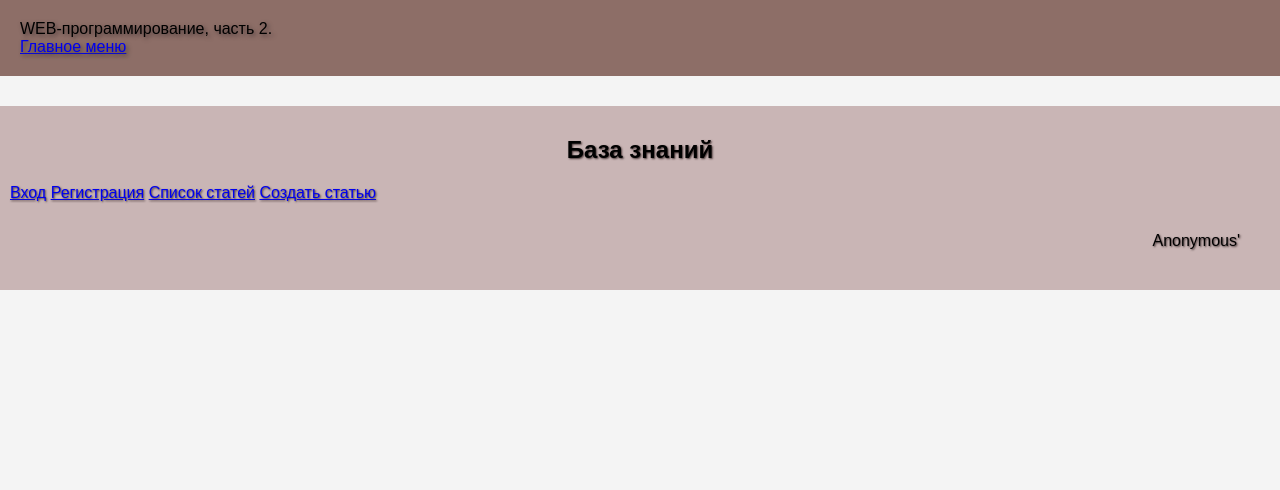
After one commit to onshnkarina/web--programming-labs-2, a Flask app: page /lab8/ in a window 1280 px wide. The commit adds this page. Shown: the top 490 px of the page. Run offline with Flask 3, Linux system fonts and the light colour scheme.

Commit message:
Заготовка к 8й лабораторной

```diff
--- a/app.py
+++ b/app.py
@@ -6,6 +6,7 @@ from lab4 import lab4
 from lab5 import lab5
 from lab6 import lab6
 from lab7 import lab7
+from lab8 import lab8
 from rgz_5 import rgz_5
 import os
 from os import path
@@ -26,6 +27,7 @@ app.register_blueprint(lab4)
 app.register_blueprint(lab5)
 app.register_blueprint(lab6)
 app.register_blueprint(lab7)
+app.register_blueprint(lab8)
 app.register_blueprint(rgz_5)
 
 @app.route("/")
@@ -56,6 +58,7 @@ def menu ():
                 <li><a href="/lab5">Пятая лабораторная</a></li>
                 <li><a href="/lab6">Шестая лабораторная</a></li>
                 <li><a href="/lab7">Седьмая лабораторная</a></li>
+                <li><a href="/lab8">Восьмая лабораторная</a></li>
                 <li><a href="/rgz">РГЗ</a></li>
             </ul>
         </nav>
--- /dev/null
+++ b/lab8.py
@@ -0,0 +1,6 @@
+from flask import Blueprint, render_template, redirect, request, session, current_app
+from werkzeug.security import check_password_hash, generate_password_hash
+lab8 = Blueprint('lab8', __name__)
+@lab8.route('/lab8/')
+def lab():
+    return render_template('lab8/lab8.html')
--- a/templates/lab7/lab7.html
+++ b/templates/lab7/lab7.html
@@ -89,15 +89,18 @@
         <label>
             Название фильма на русском:
             <input type="text" id="title_ru">
+            <div id="title_ru-error" class="error-message"></div>
         </label> <br>
         <label>
             Название фильма на оригинальном языке
             <i>(если фильм русский, оставьте поле пустым):</i>
             <input type="text" id="title">
+            <div id="title-error" class = "error-message"></div>
         </label> <br>
         <label>
             Год выпуска:
             <input type="number" id="year">
+            <div id="year-error" class = "error-message"></div>
         </label> <br>
         <label>
             Описание:
--- /dev/null
+++ b/templates/lab8/lab8.html
@@ -0,0 +1,16 @@
+{% extends 'base.html' %}
+
+{% block lab %}Лабораторная работа 8{% endblock %}
+
+{% block main %}
+<h2 style="text-align: center;"> База знаний</h2>
+<div class="block-container">
+    <a href="{{ url_for('lab8.login') }}" class="block">Вход</a>
+    <a href="{{ url_for('lab8.register') }}" class="block">Регистрация</a>
+    <a href="{{ url_for('lab8.articles') }}" class="block">Список статей</a>
+    <a href="{{ url_for('lab8.create') }}" class="block">Создать статью</a>
+</div>
+<p style="text-align: right; margin:30px;">
+  Anonymous'
+</p>
+{% endblock %}
```
